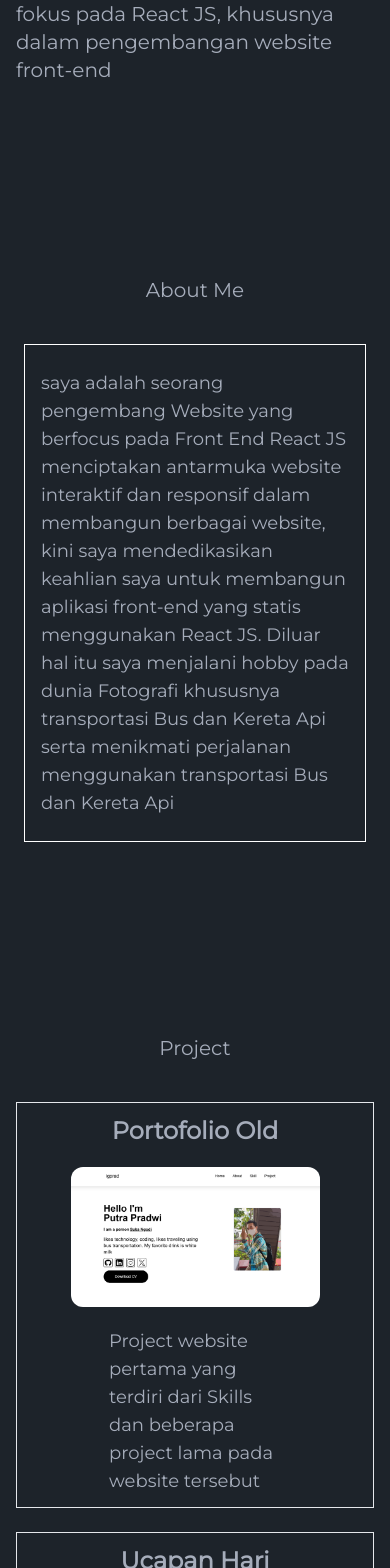
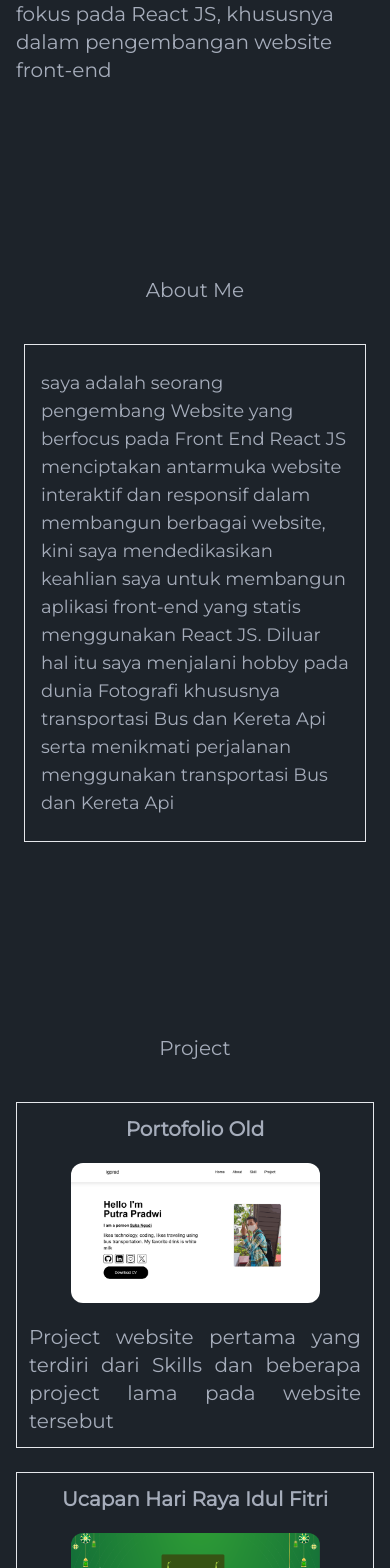
Before and after one commit to Igprad01/new_websiteku, a React (Vite) app: page / in a window 390 px wide. Shown: the part 432-2000 px from the top of the page. Built offline with nearby package versions, Linux system fonts and the light colour scheme.

Commit message:
fix responsive web

```diff
--- a/src/Components/Layouts/About_Me/About.jsx
+++ b/src/Components/Layouts/About_Me/About.jsx
@@ -7,7 +7,7 @@ const About= () => {
     return (
         <div className={`container mx-auto my-40 px-6 sm:px-6 md:px-10 lg:px-12`}>
             <Heading1 Text={'About Me'} Styling = {`text-center mb-10 text-xl capitalize sm:text-2xl md:text-4xl lg:text-6xl`} />
-            <div className={`text-justify border border-white p-4 sm:px-4 text-start md:px-8 lg:px-10`}>
+            <div className={`text-start border p-4 sm:text-justify px-4 md:px-8 lg:px-10`}>
                 <div className={`"px-2 py-2 sm:px-4 md:px-6 lg:px-6">`}>
                 <Kalimat teks = 'saya adalah seorang pengembang Website yang berfocus pada Front End React JS menciptakan antarmuka website interaktif dan responsif dalam membangun berbagai website, kini saya mendedikasikan keahlian saya untuk membangun aplikasi front-end yang statis menggunakan React JS. Diluar hal itu saya menjalani hobby pada dunia Fotografi khususnya transportasi Bus dan Kereta Api serta menikmati perjalanan menggunakan transportasi Bus dan Kereta Api' Styling={`text-lg sm:text-xl md:text-1xl lg:text-2xl`}/>
                 </div>
--- a/src/Components/Layouts/Project_Section/Project_section.jsx
+++ b/src/Components/Layouts/Project_Section/Project_section.jsx
@@ -2,7 +2,6 @@
 import React from "react";
 import Card from "../../Elements/Card/Card";
 import Heading1 from "../../Elements/Heading1/Heading1";
-import Button from "../../Elements/Button/Button";
 
 const Section_Project = () => {
     const card = [
@@ -13,11 +12,11 @@ const Section_Project = () => {
     ]
 
     return (
-        <div className={`container mx-auto px-4 py-8  sm:px-6 lg:px-8 `}>
+        <div className={`container mx-auto px-4 py-8  sm:px-6 lg:px-8`}>
             <Heading1 Text={`Project`} Styling={`text-center text-xl capitalize mb-10 sm:text-2xl md:text-4xl lg:text-6xl`}/>
             <div className={`grid grid-cols-1 gap-6 sm:grid-cols-2 md:grid-cols-2 `}>
                 {card.map((card)=>(
-                    <Card key={card.id} Title={card.title} Teks={card.teks} Imgsrc={card.img} styleImage={`w-3/4 mx-auto rounded-xl`} styleHeading={`font-bold text-2xl mx-20 mb-5 text-center`} StyleKalimat={`mt-5 mx-20 text-lg sm:text-xl md:text-2xl`}/>
+                    <Card key={card.id} Title={card.title} Teks={card.teks} Imgsrc={card.img} styleImage={`w-3/4 mx-auto rounded-xl`} styleHeading={`font-bold text-xl mx-15 mb-5 text-center`} StyleKalimat={`mt-5 mx-0 text-lg sm:mx-20 text-justify text-xl md:text-2xl`} />
                 ))}
             </div>
         </div>
```
